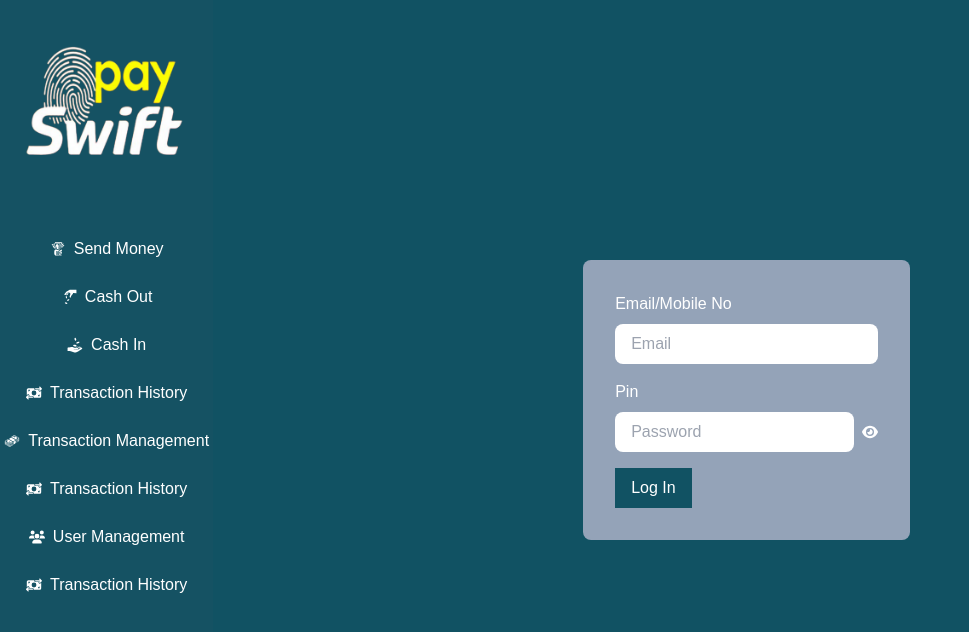
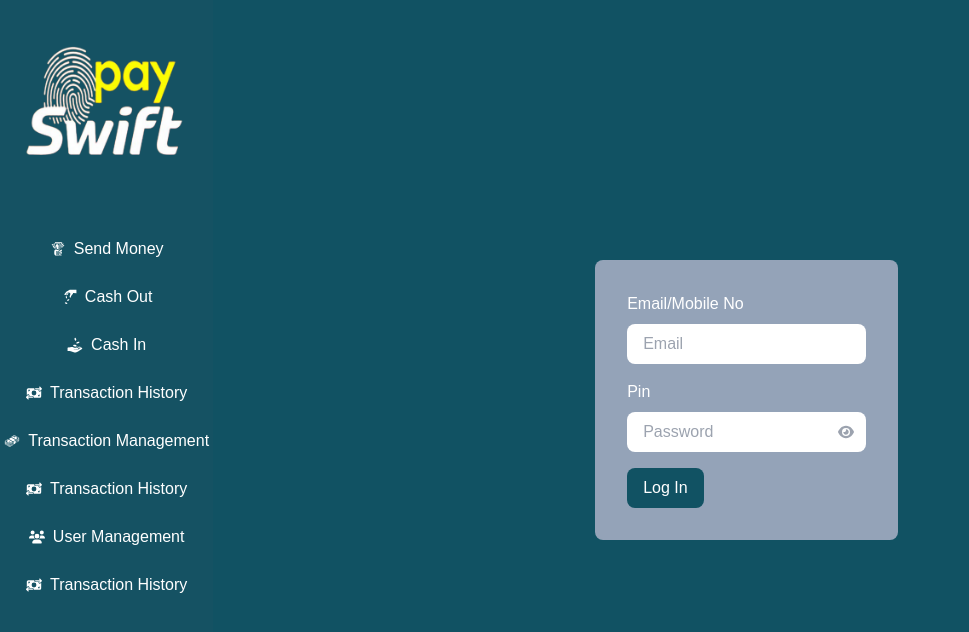
Before and after one commit to Md-Rashedul-Islam-Rajib/pay-swift, a React (Vite) app: page /login in a window 1280 px wide. Shown: the top 632 px of the page, without its empty margins (0-969 px from the left). Built offline with nearby package versions, Linux system fonts and the light colour scheme.

Commit message:
login page modified

```diff
--- a/src/pages/Login.jsx
+++ b/src/pages/Login.jsx
@@ -28,7 +28,7 @@ const Login = () => {
                 <label className="input input-bordered flex items-center gap-2 mb-2 md:mb-4">
                   <input
                     type="text"
-                    className="grow border-0 py-2 px-4 rounded-lg"
+                    className="grow border-0 text-black py-2 px-4 rounded-lg"
                     placeholder="Email"
                     {...register("email", { required: true })}
                   />
@@ -40,12 +40,12 @@ const Login = () => {
                 </label>
                 </div>
 
-                  <div>
+                  <div className='relative'>
                   <p className="mb-2">Pin</p>
                 <label className="input input-bordered flex items-center gap-2 mb-2 md:mb-4">
                   <input
                     type={showPassword ? "text" : "password"}
-                    className="grow border-0  py-2 px-4 rounded-lg"
+                    className="grow border-0 text-black py-2 px-4 rounded-lg"
                     placeholder="Password"
                     {...register("pin", { required: true })}
                   />
@@ -53,6 +53,7 @@ const Login = () => {
                     onClick={() => {
                       setShowPassword(!showPassword);
                     }}
+                    className='absolute right-3 top-11 text-gray-400'
                   >
                     {showPassword ? <FaEyeSlash /> : <FaEye />}
                   </span>
@@ -65,7 +66,7 @@ const Login = () => {
                   </div>
 
                   <div>
-                <button className="btn text-white bg-[#115263] px-4 py-2">
+                <button className="btn text-white bg-[#115263] px-4 py-2 rounded-lg">
                   Log In
                 </button>
                   </div>
```
